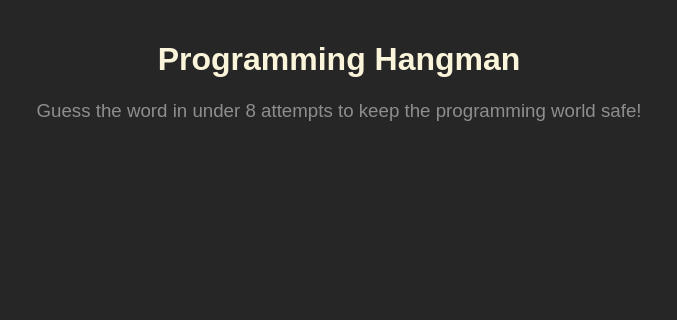
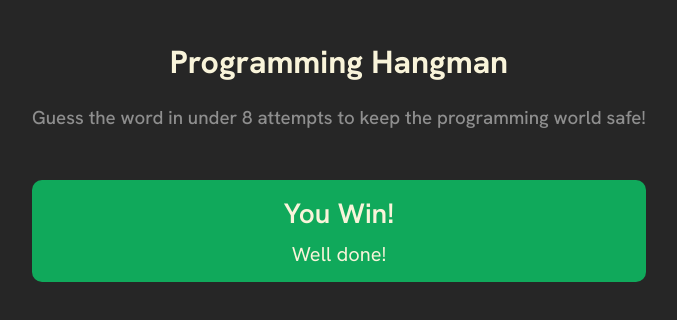
Before and after one commit to ajburrows/programming-hangman, a React (Vite) app: page / in a window 1280 px wide. Shown: the top 320 px of the page, without its empty margins (301-978 px from the left). Built offline with nearby package versions, Linux system fonts and the light colour scheme.

Commit message:
Add status section

```diff
--- a/index.html
+++ b/index.html
@@ -4,6 +4,9 @@
     <meta charset="UTF-8" />
     <link rel="icon" type="image/svg+xml" href="/vite.svg" />
     <meta name="viewport" content="width=device-width, initial-scale=1.0" />
+    <link rel="preconnect" href="https://fonts.googleapis.com">
+    <link rel="preconnect" href="https://fonts.gstatic.com" crossorigin>
+    <link href="https://fonts.googleapis.com/css2?family=Hanken+Grotesk:ital,wght@0,100..900;1,100..900&display=swap" rel="stylesheet">
     <title>Programming Hangman</title>
     <link rel="stylesheet" href="./src/index.css">
   </head>
--- a/src/App.jsx
+++ b/src/App.jsx
@@ -1,9 +1,14 @@
 import Header from "./components/Header"
+import Status from "./components/Status"
 
 export default function App(){
   return (
     <main>
       <Header />
+      <section className="game-status">
+        <h2>You Win!</h2>
+        <p>Well done!</p>
+      </section>
     </main>
   )
 }
--- /dev/null
+++ b/src/components/Status.jsx
@@ -0,0 +1,8 @@
+export default function Status() {
+    return (
+        <section className="status-container">
+            <h1>You Win!</h1>
+            <p>Well done!</p>
+        </section>
+    )
+}
--- a/src/index.css
+++ b/src/index.css
@@ -26,3 +26,28 @@ header > h3 {
   font-weight: 500;
   max-width: 650px;
 }
+
+section.game-status {
+  background-color: #10A95B;
+  color: #F9F4DA;
+
+  display: flex;
+  flex-direction: column;
+  align-items: center;
+
+  border-radius: 10px;
+  padding: 10px;
+
+  margin-block: 50px;
+}
+
+section.game-status > h2 {
+  font-size: 1.75rem;
+  font-weight: 600;
+  margin: 5px;
+}
+
+section.game-status > p {
+  font-size: 1.25rem;
+  margin: 5px;
+}
```
